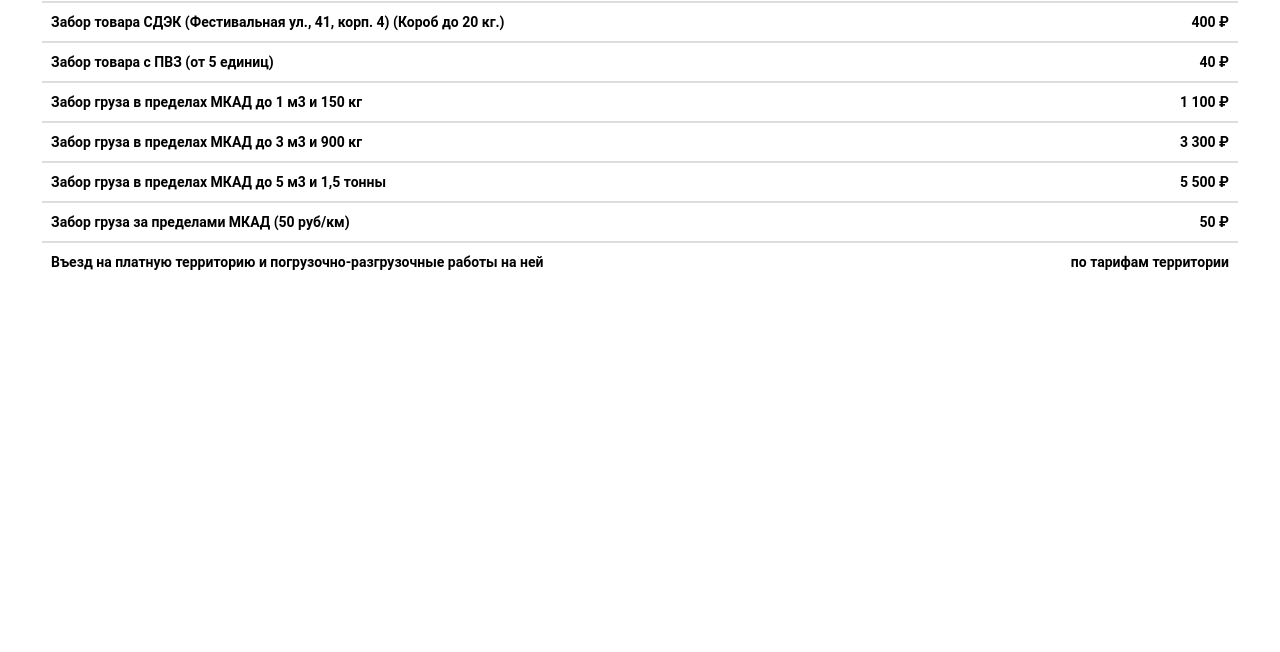
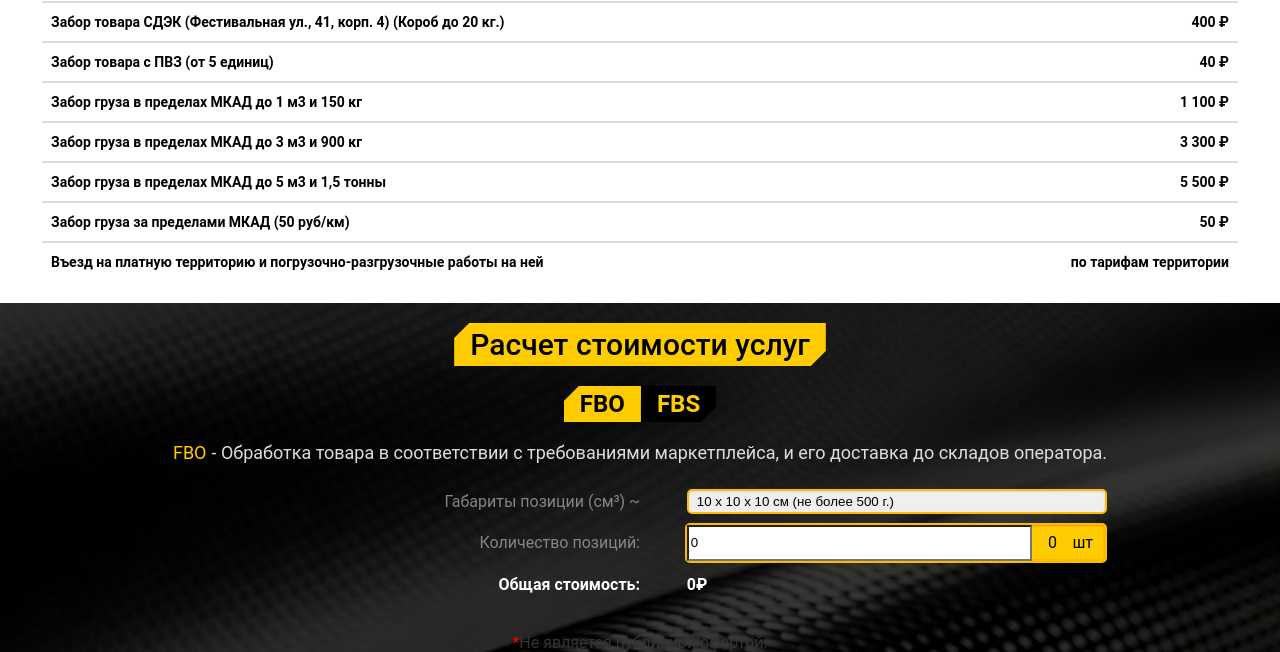
Before and after one commit to Elgrush/Fillru, a Django app: page / in a window 1280 px wide. Shown: the part 1073-1725 px from the top of the page. Before the commit the page ends 1343 px from the top, so only its background shows below. Run offline with Django 5.2, Linux system fonts and the light colour scheme.

Commit message:
Calculator UI complete

```diff
--- a/main/templates/main/main.html
+++ b/main/templates/main/main.html
@@ -85,7 +85,6 @@
         <div class="table-header">
           Забор груза
         </div>
-
       <table class="table-striped">
         <tbody class="table-striped-body">
           <tr class="table-striped-line">
@@ -131,5 +130,8 @@
       </table>
 
     </section>
+
+    {% include "main/priceCalculator.html" %}
+
 </body>
 </html>
--- /dev/null
+++ b/main/templates/main/priceCalculator.html
@@ -0,0 +1,44 @@
+{% load static %}
+<link rel="stylesheet" type="text/css" href="{% static 'css/main/priceCalculator.css' %}">
+<section id="section-calc" class="calc-section"  style="background: url({{ MEDIA_URL }}/media/images/main/darkBackground.jpg), black; background-size: cover;">
+    <div class="calc-div">
+        <div class="header-upper-case">Расчет стоимости услуг</div>
+
+        <div class="nav-tabs">
+                <div id="nav-tabs-FBO" class="calc-nav-active calc-nav">FBО</div>
+                <div id="nav-tabs-FBS" class="calc-nav"> FBS </div>
+        </div>
+
+      <div id="fbo_calc" class="calc-calc">
+          <div class="calc-row">
+              <div class="calc-orange">FBO</div> - Обработка товара в соответствии с требованиями маркетплейса, и его доставка до складов оператора.
+          </div>
+          <div class="calc-grid">
+            Габариты позиции (см³) ~
+          <div class="calc-selector-div">
+              <select class="calc-select">
+                <option value="38" selected="selected">10 x 10 x 10 см (не более 500 г.)</option>
+                <option value="70">20 x 20 x 20 см (не более 1000 гр)</option>
+                <option value="110">30 x 30 x 30 см (не более 3000 гр)</option>
+              </select>
+          </div>
+        <div class="calc-option">Количество позиций:</div>
+          <div class="calc-row calc-select">
+          <input class="calc-total-pcs" type="number" id="total-pcs-calc" name="total_pcs" min="1" max="1000000" step="1" value="0" maxlength="7" placeholder="Укажите количество позиций ...">
+              <div class="calc-row calc-measuring">
+                <output class="calc-numbox"> 0</output>
+                <div>шт</div>
+              </div>
+        </div>
+            <div class="calc-result-title calc-cost-font" >Общая стоимость:</div>
+            <div class="calc-result calc-row calc-cost-font">
+                <div id="calc-price-total-FBO" class="calc-total">0</div>
+                ₽
+            </div>
+              </div>
+            <div class="calc-offer calc-row">
+                    <div class="red">*</div> Не является публичной офертой.
+            </div>
+      </div>
+    </div>
+</section>
--- /dev/null
+++ b/static/css/main/priceCalculator.css
@@ -0,0 +1,142 @@
+.calc-div {
+    display: flex;
+    flex-direction: column;
+    align-items: center;
+    font-family: Roboto, sans-serif;
+    width: 1200px;
+    margin: auto;
+    margin-top: 20px;
+}
+
+.header-upper-case {
+    padding: 4px 16px;
+    z-index: 0;
+    background: #fc0;
+    color: #000;
+    clip-path: polygon(15px 0, 100% 0, 100% calc(100% - 15px), calc(100% - 15px) 100%, 0 100%, 0 15px);
+    text-shadow: none;
+    margin-top: 20px;
+    font-size: 30px;
+    font-weight: 500;
+}
+
+.nav-tabs {
+    font-weight: 700;
+    display: flex;
+    margin-top: 20px;
+    margin-bottom: 20px;
+    font-size: 24px;
+}
+
+.calc-nav {
+    color: #fc0;
+    background: #000;
+    padding: 4px 16px;
+    cursor: default;
+    text-shadow: none;
+    border: none;
+    text-decoration: none;
+}
+
+.calc-nav-active {
+    background-color: #fc0;
+    color: #000;
+}
+
+div#nav-tabs-FBO {
+    clip-path: polygon(15px 0, 100% 0, 100% 0, 100% 100%, 0 100%, 0 15px);
+}
+
+div#nav-tabs-FBS {
+    clip-path: polygon(0 0, 100% 0, 100% calc(100% - 15px), calc(100% - 15px) 100%, 0 100%, 0 15px);
+}
+
+.calc-orange {
+    color: #fc0;
+    padding-right: 5px;
+}
+
+.calc-calc {
+    font-size: 18px;
+    color: #ddd;
+}
+
+.calc-row {
+    display: flex;
+}
+
+.calc-grid {
+    display: grid;
+    grid-template-columns: 50% 50%;
+    height: 120px;
+    justify-items: end;
+    margin-top: 20px;
+    align-items: center;
+    font-size: 16px;
+    color: rgb(133, 133, 133);
+}
+
+.calc-offer {
+    justify-content: center;
+    margin-top: 30px;
+    color: rgb(51, 51, 51);
+    font-size: 16px;
+}
+
+.calc-select {
+    border: solid 2px #ffbb00;
+    border-radius: 5px;
+    padding: 0 8px 0 8px;
+    width: 100%;
+    height: 70%;
+    appearance: none;
+    box-shadow: rgba(0, 0, 0, 0.1) 0px 1px 2px 0px inset;
+}
+
+.calc-selector-div {
+    width: 90%;
+    height: 100%;
+    display: flex;
+    align-items: center;
+}
+
+.calc-row.calc-select {
+    padding: 2px 2px 2px 0;
+    width: calc(90% - 4px);
+    align-items: center;
+    background-color: #ffbb00;
+}
+
+.calc-total-pcs {
+    height: 90%;
+    flex-grow: 1;
+    appearance: none;
+}
+
+.calc-row.calc-measuring {
+    background-color: rgb(255, 204, 0);
+    height: 100%;
+    align-items: center;
+    color: #000;
+    padding-right: 10px;
+}
+
+output.calc-numbox {
+    min-width: 40px;
+    text-align: center;
+}
+
+.calc-result.calc-row {
+    justify-self: right;
+    width: 90%;
+}
+
+.calc-cost-font {
+    font-weight: 600;
+    font-size: 16px;
+    color: #ffffff;
+}
+
+.red {
+    color: red;
+}
```
Also changed, not shown: media/images/main/darkBackground.jpg (added). Lines whose indentation alone changed are shown as unchanged.
